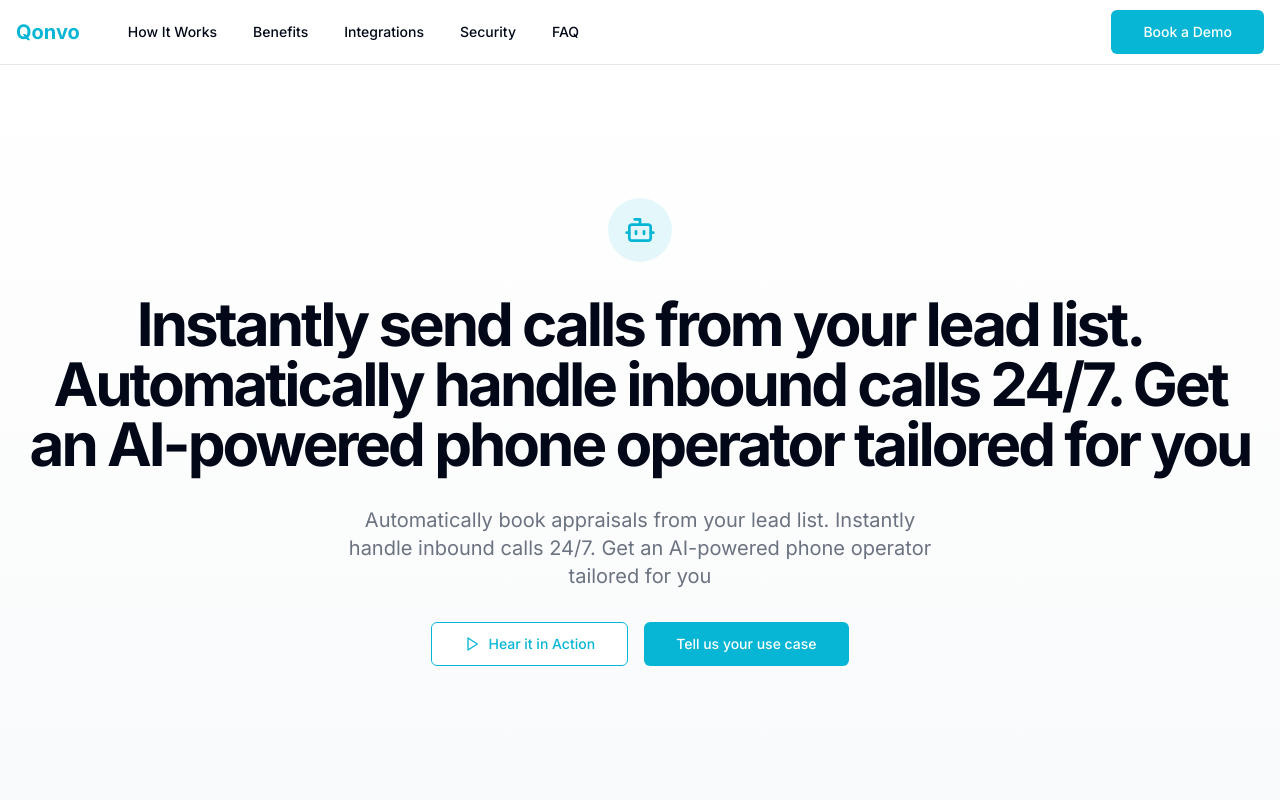
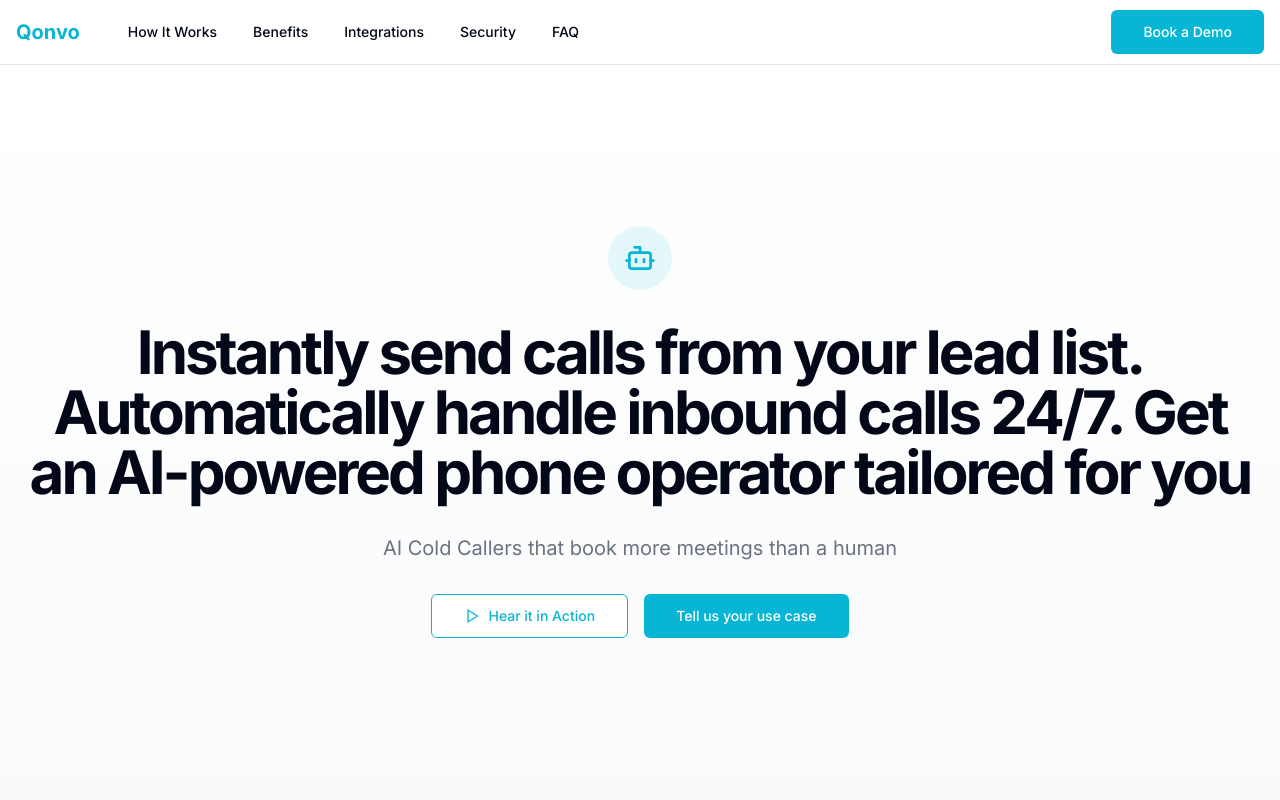
Before and after one commit to Terriously/qonvo, a React (Vite) app: page / in a window 1280 px wide. Shown: the top 800 px of the page. Built offline with nearby package versions, Linux system fonts and the light colour scheme.

Commit message:
Revert subheading change
Reverted unintended changes to the subheading.

```diff
--- a/src/components/Hero.tsx
+++ b/src/components/Hero.tsx
@@ -30,7 +30,7 @@ const Hero = () => {
             Instantly send calls from your lead list. Automatically handle inbound calls 24/7. Get an AI-powered phone operator tailored for you
           </h1>
           <p className="max-w-[600px] text-gray-500 md:text-xl dark:text-gray-400 animate-fadeIn" style={{ animationDelay: "0.1s" }}>
-            Automatically book appraisals from your lead list. Instantly handle inbound calls 24/7. Get an AI-powered phone operator tailored for you
+            AI Cold Callers that book more meetings than a human
           </p>
           <div className="flex flex-col sm:flex-row gap-4 animate-fadeIn" style={{ animationDelay: "0.2s" }}>
             <Button
```
